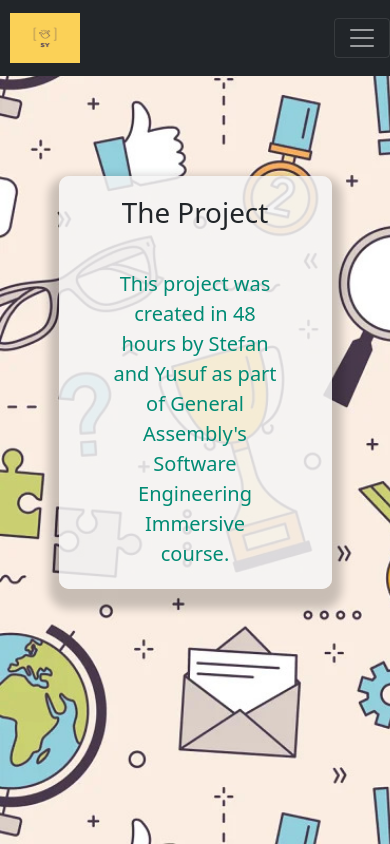
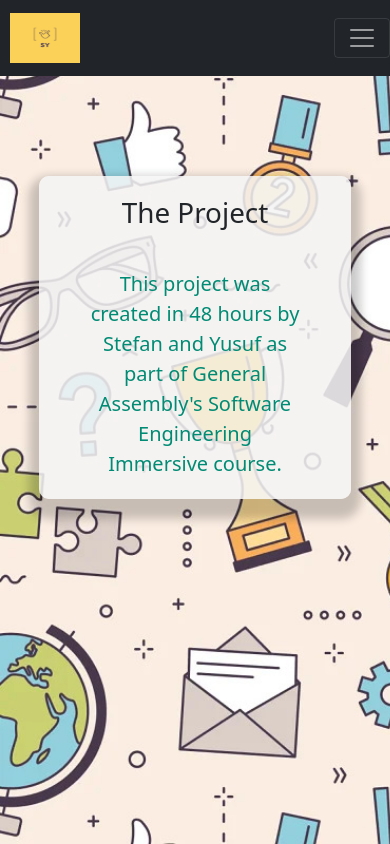
Before and after one commit to yusuf963/quiz, a React app: page /#/quiz/about in a window 390 px wide. Built offline with nearby package versions, Linux system fonts and the light colour scheme.

Commit message:
editing the about text

```diff
--- a/src/Component/About.css
+++ b/src/Component/About.css
@@ -15,3 +15,9 @@
   font-size: 20px;
   margin: 20px 50px;
 }
+@media only screen and (max-width: 600px){
+  .about-container{
+    width: 80vw;
+    margin: 100px auto ;
+  }
+}
```
